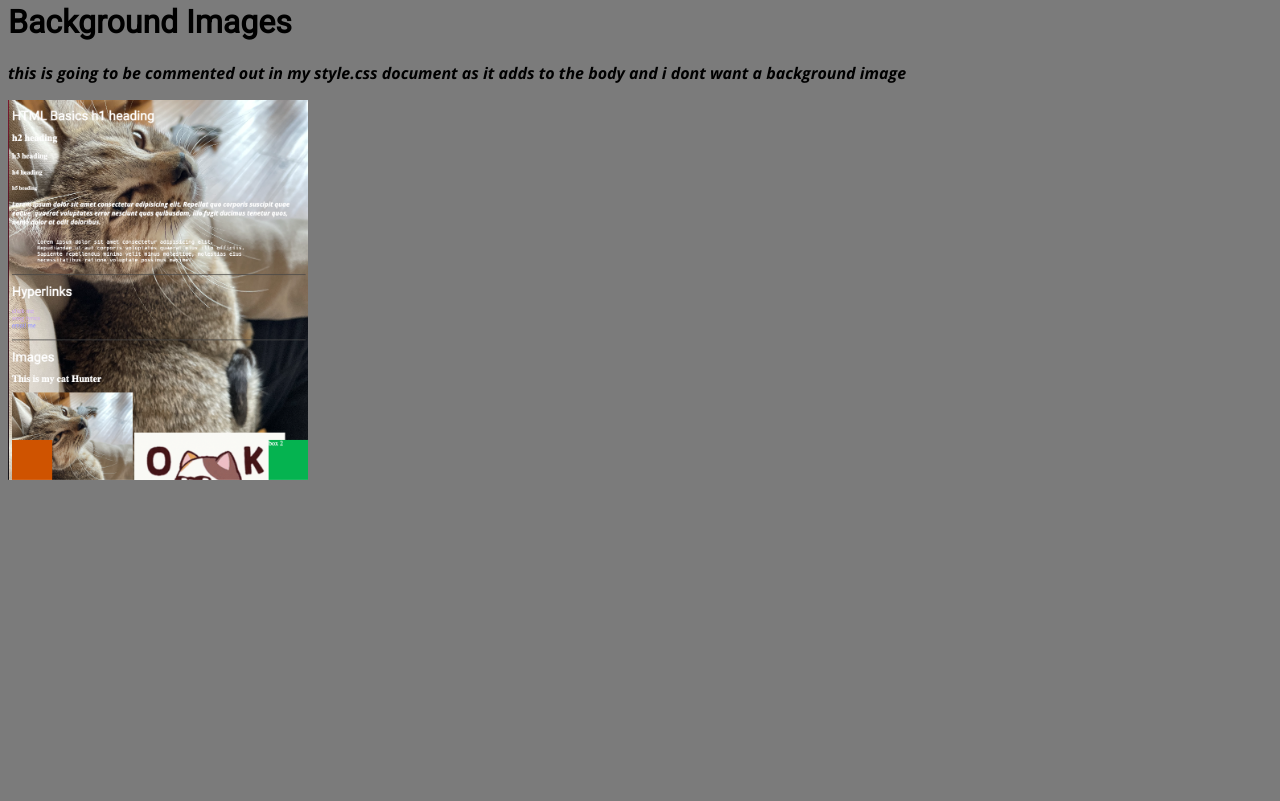
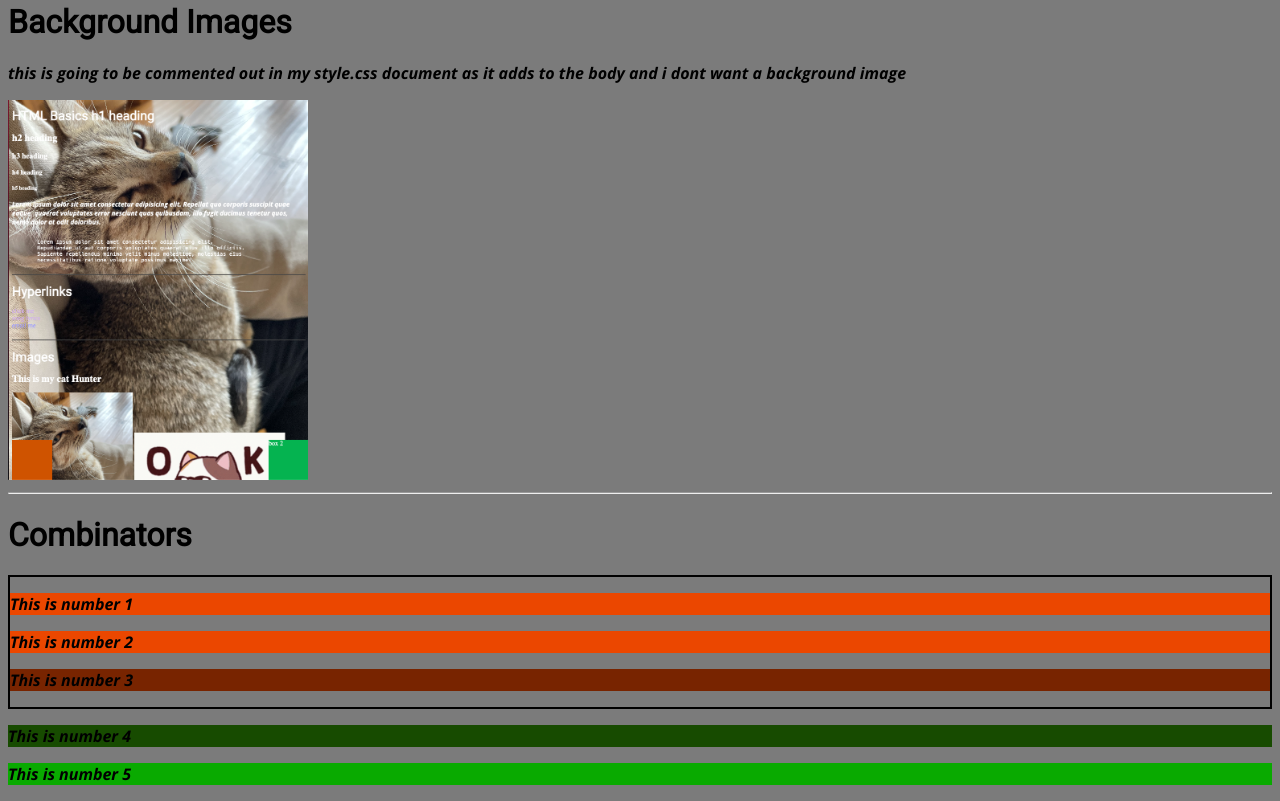
Before and after one commit to uce002/Website-HTML-CSS, a plain HTML site: page index.html in a window 1280 px wide. Shown: the part 9500-10301 px from the top of the page. Before the commit the page ends 9992 px from the top, so only its background shows below. Drawn offline with nearby package versions, Linux system fonts and the light colour scheme.

Commit message:
learned about combinators. already knew descendant but learned child and siblings which aren't in the container but are children of the body

```diff
--- a/index.html
+++ b/index.html
@@ -492,6 +492,28 @@
          alt="This is a screenshot of having a background image for my webpage"
          width="300">
 
+    <br> <hr>
+
+    <!-- 26 COMBINATORS-->
+    <!-- explains relationship between listed selectors
+           (space) = descendant
+         >   = child
+         ~   = general sibling
+         +   = adjacent sibling
+         e.g. div > p -->
+
+    <h1>Combinators</h1>
+    <div class="combinators-container" id="container1-combinators">
+        <p>This is number 1</p>
+        <p>This is number 2</p>
+        <div>
+            <p>This is number 3</p>
+        </div>
+    </div>
+
+    <p>This is number 4</p>
+    <p>This is number 5</p>
+
 
 </body>
 </html>
--- a/style.css
+++ b/style.css
@@ -245,3 +245,22 @@ scroll. scrollbar shows up. auto displays/disables scrollbar as and when needed*
 } */
 
 /*26 COMBINATORS*/
+#container1-combinators {
+    border: 2px solid;
+}
+
+#container1-combinators p { /* descendant. p1 to 3*/
+    background-color: #782400;
+}
+
+#container1-combinators > p { /* children. p1 to 2*/
+    background-color: #eb4700;
+}
+
+#container1-combinators ~ p { /* general sibling. p4 and p5 are children of the body, thus siblings to the div container*/
+    background-color: #09aa00;
+}
+
+#container1-combinators + p { /* adjacent sibling. p4 is the next direct sibling, not 5*/
+    background-color: #174b00;
+}
```
